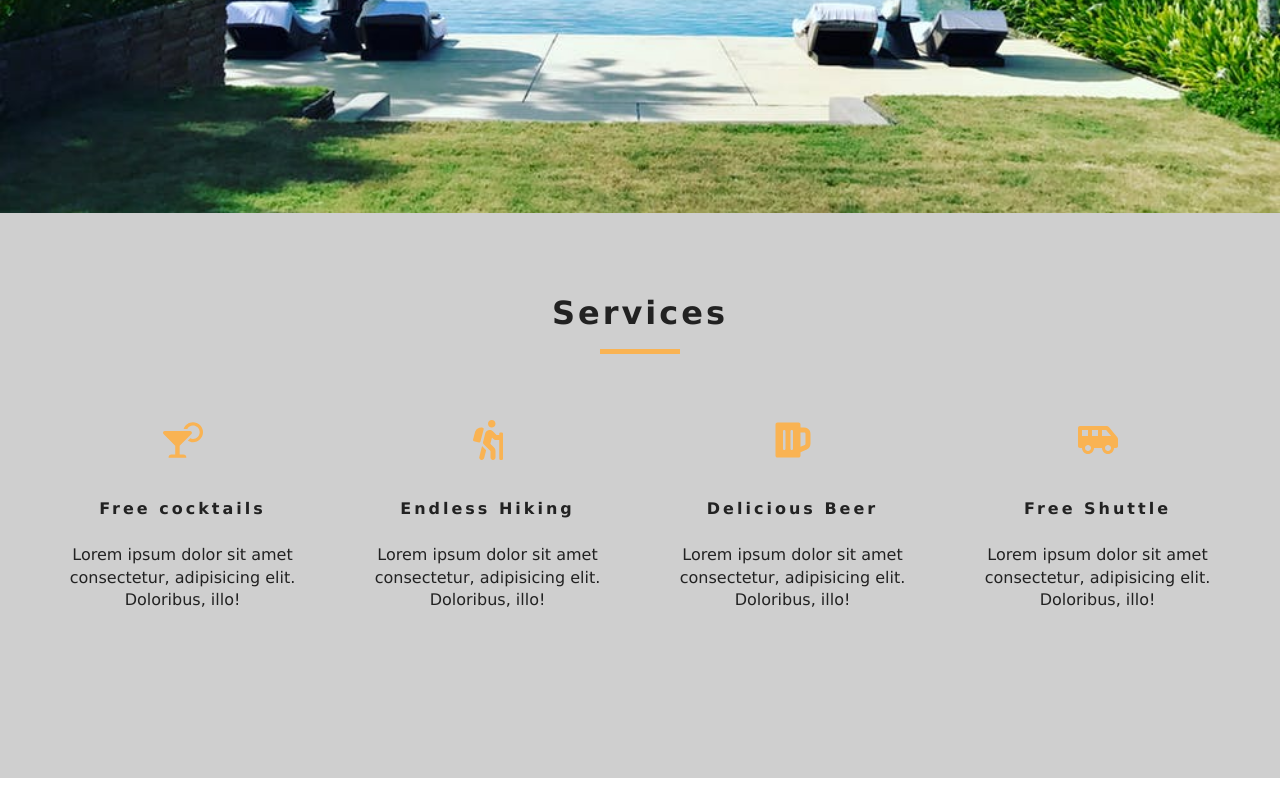
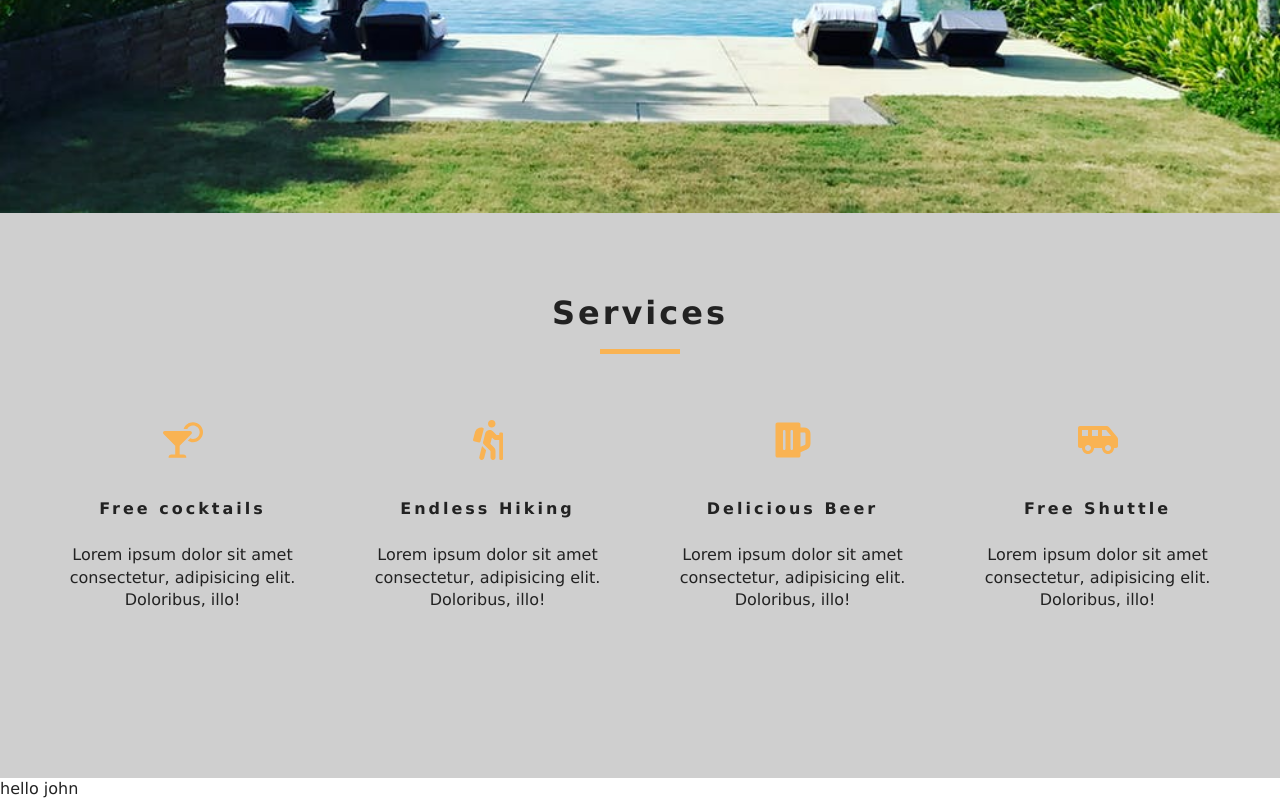
Before and after one commit to jffau/resort, a React (Create React App) app: page / in a window 1280 px wide. Shown: the part 587-1387 px from the top of the page. Before the commit the page ends 1365 px from the top, so only its background shows below. Built offline with nearby package versions, Linux system fonts and the light colour scheme.

Commit message:
example of state being passed and accessed

```diff
--- /dev/null
+++ b/src/components/FeaturedRooms.js
@@ -0,0 +1,13 @@
+import React, { Component } from 'react';
+import { RoomContext } from '../context';
+export default class FeaturedRooms extends Component {
+  /*
+  This subscribes the component to RoomContext,
+  and allows access via this.context:
+  */
+  static contextType = RoomContext;
+  render() {
+    const value = this.context;
+    return <div>{value.greeting + ' ' + value.name}</div>;
+  }
+}
--- a/src/context.js
+++ b/src/context.js
@@ -3,9 +3,13 @@ import React, { Component } from 'react';
 const RoomContext = React.createContext();
 
 class RoomProvider extends Component {
+  state = {
+    greeting: 'hello',
+    name: 'john'
+  };
   render() {
     return (
-      <RoomContext.Provider value="hello">
+      <RoomContext.Provider value={{ ...this.state }}>
         {this.props.children}
       </RoomContext.Provider>
     );
--- a/src/pages/Home.js
+++ b/src/pages/Home.js
@@ -2,8 +2,8 @@ import React from 'react';
 import { Link } from 'react-router-dom';
 import Hero from '../components/Hero';
 import Banner from '../components/Banner';
-
 import Services from '../components/Services';
+import FeaturedRooms from '../components/FeaturedRooms';
 const Home = () => {
   return (
     <>
@@ -15,6 +15,7 @@ const Home = () => {
         </Banner>
       </Hero>
       <Services />
+      <FeaturedRooms />
     </>
   );
 };
```
